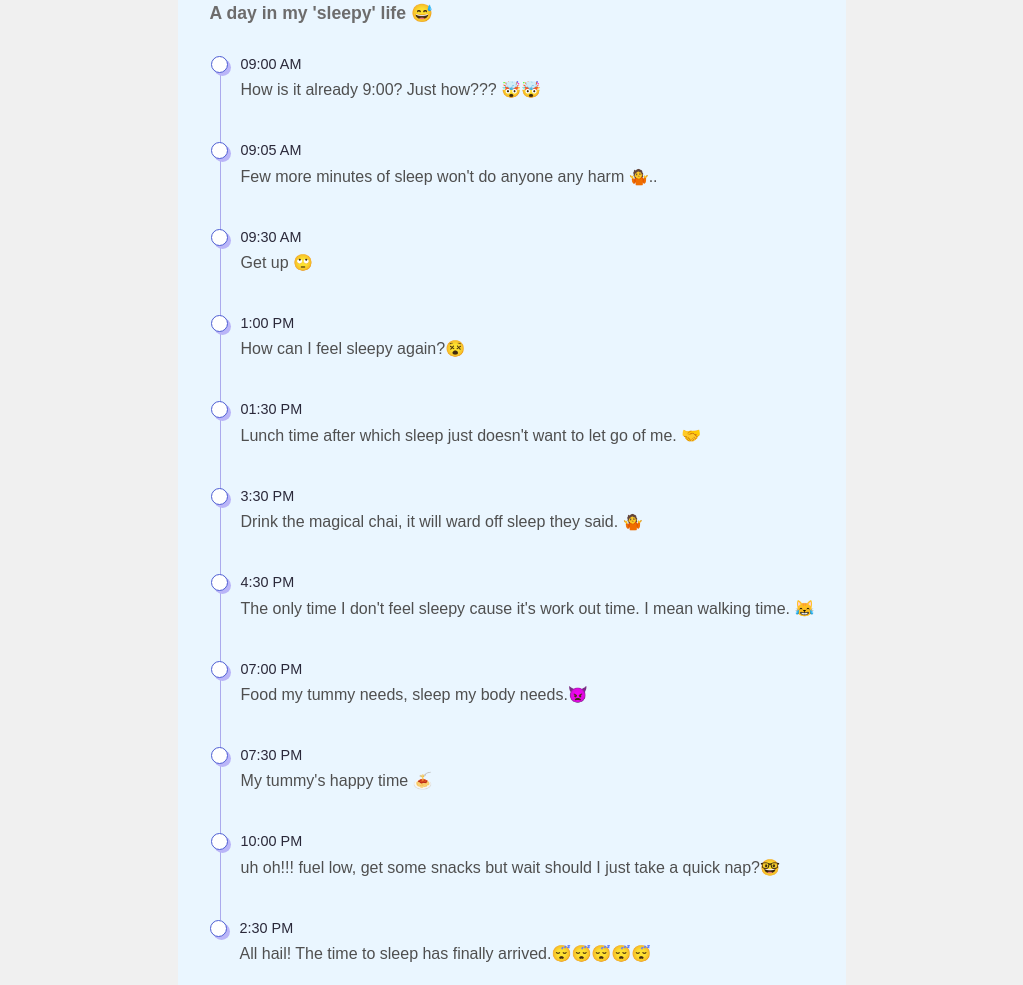
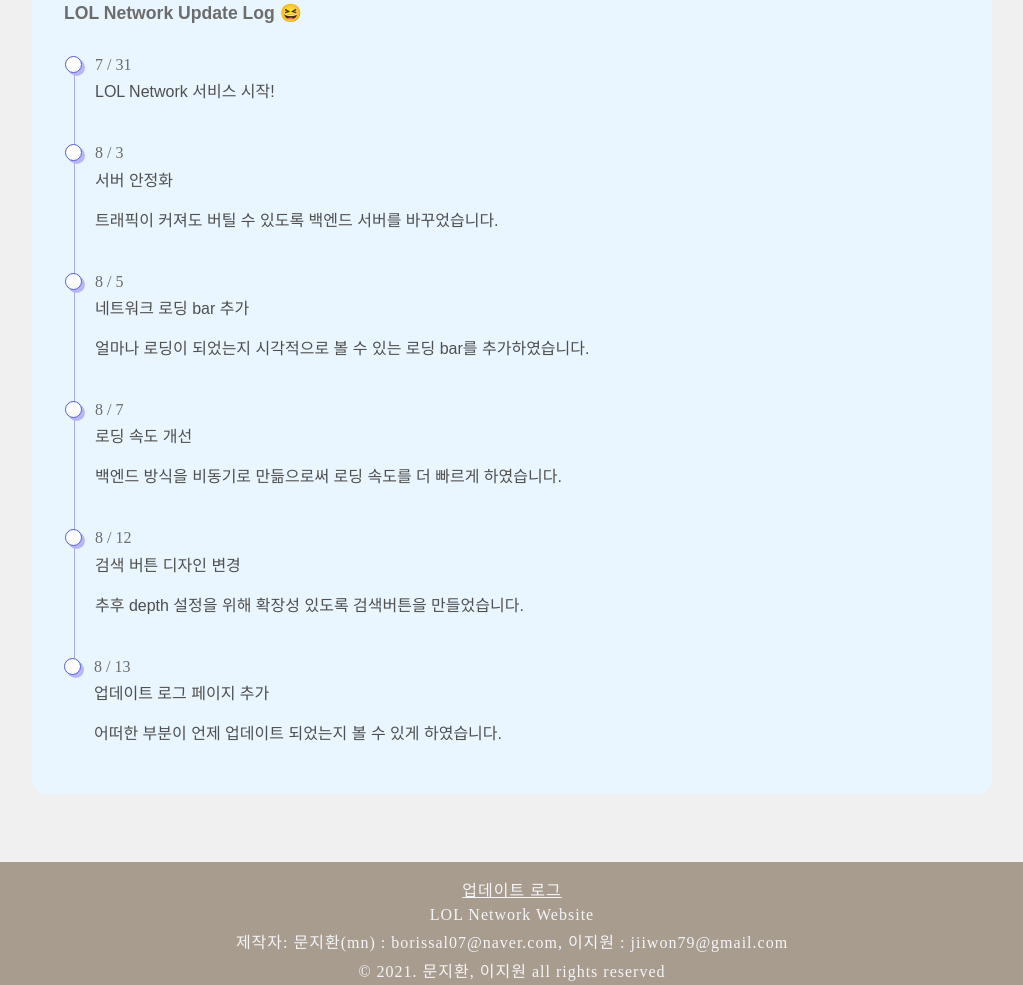
Before and after one commit to jiwon79/LOL-network-frontend, a plain HTML site: page pages/updateLog.html in a window 1280 px wide. Shown: the part 199-1184 px from the top of the page, without its empty margins (128-1151 px from the left). Drawn offline with Linux system fonts and the light colour scheme; a web font is replaced by a local one.

Commit message:
feat: Add Update Log content

```diff
--- a/assets/css/updateLog.css
+++ b/assets/css/updateLog.css
@@ -18,6 +18,7 @@ ul, li {
 
 .wrapper {
   background: #eaf6ff;
+  width: 70%;
   padding: 2rem;
   border-radius: 15px;
 }
--- a/pages/updateLog.html
+++ b/pages/updateLog.html
@@ -16,51 +16,36 @@
 
   <div class="container">
     <div class="wrapper">
-      <h1> A day in my 'sleepy' life 😅</h1>
+      <h1> LOL Network Update Log 😆</h1>
       <ul class="sessions">
-        <li>
-          <div class="time">09:00 AM</div>
-          <p>How is it already 9:00? Just how??? 🤯🤯</p>
+        <li class="log">
+          <div class="log__time">7 / 31</div>
+          <p class="log__title">LOL Network 서비스 시작!</p>
         </li>
-        <li>
-          <div class="time">09:05 AM</div>
-          <p>Few more minutes of sleep won't do anyone any harm 🤷..</p>
+        <li class="log">
+          <div class="log__time">8 / 3</div>
+          <p class="log__title">서버 안정화</p>
+          <p class="log__content">트래픽이 커져도 버틸 수 있도록 백엔드 서버를 바꾸었습니다.</p>
         </li>
-        <li>
-          <div class="time">09:30 AM</div>
-          <p>Get up 🙄</p>
+        <li class="log">
+          <div class="log__time">8 / 5</div>
+          <p class="log__title">네트워크 로딩 bar 추가</p>
+          <p class="log__content">얼마나 로딩이 되었는지 시각적으로 볼 수 있는 로딩 bar를 추가하였습니다.</p>
         </li>
-        <li>
-          <div class="time">1:00 PM</div>
-          <p>How can I feel sleepy again?😵</p>
+        <li class="log">
+          <div class="log__time">8 / 7</div>
+          <p class="log__title">로딩 속도 개선</p>
+          <p class="log__content">백엔드 방식을 비동기로 만듦으로써 로딩 속도를 더 빠르게 하였습니다.</p>
         </li>
-        <li>
-          <div class="time">01:30 PM</div>
-          <p>Lunch time after which sleep just doesn't want to let go of me. 🤝</p>
+        <li class="log">
+          <div class="log__time">8 / 12</div>
+          <p class="log__title">검색 버튼 디자인 변경</p>
+          <p class="log__content">추후 depth 설정을 위해 확장성 있도록 검색버튼을 만들었습니다.</p>
         </li>
-        <li>
-          <div class="time">3:30 PM</div>
-          <p>Drink the magical chai, it will ward off sleep they said. 🤷‍</p>
-        </li>
-        <li>
-          <div class="time">4:30 PM </div>
-          <p>The only time I don't feel sleepy cause it's work out time. I mean walking time. 😹</p>
-        </li>
-        <li>
-          <div class="time">07:00 PM </div>
-          <p>Food my tummy needs, sleep my body needs.👿</p>
-        </li>
-        <li>
-          <div class="time">07:30 PM </div>
-          <p>My tummy's happy time 🍝</p>
-        </li>
-        <li>
-          <div class="time">10:00 PM </div>
-          <p>uh oh!!! fuel low, get some snacks but wait should I just take a quick nap?🤓 </p>
-        </li>
-        <li>
-          <div class="time">2:30 PM </div>
-          <p>All hail! The time to sleep has finally arrived.😴😴😴😴😴 </p>
+        <li class="log">
+          <div class="log__time">8 / 13</div>
+          <p class="log__title">업데이트 로그 페이지 추가</p>
+          <p class="log__content">어떠한 부분이 언제 업데이트 되었는지 볼 수 있게 하였습니다.</p>
         </li>
       </ul>
     </div>
```
Also changed, not shown: pages/result.html (+7 -9 lines).
